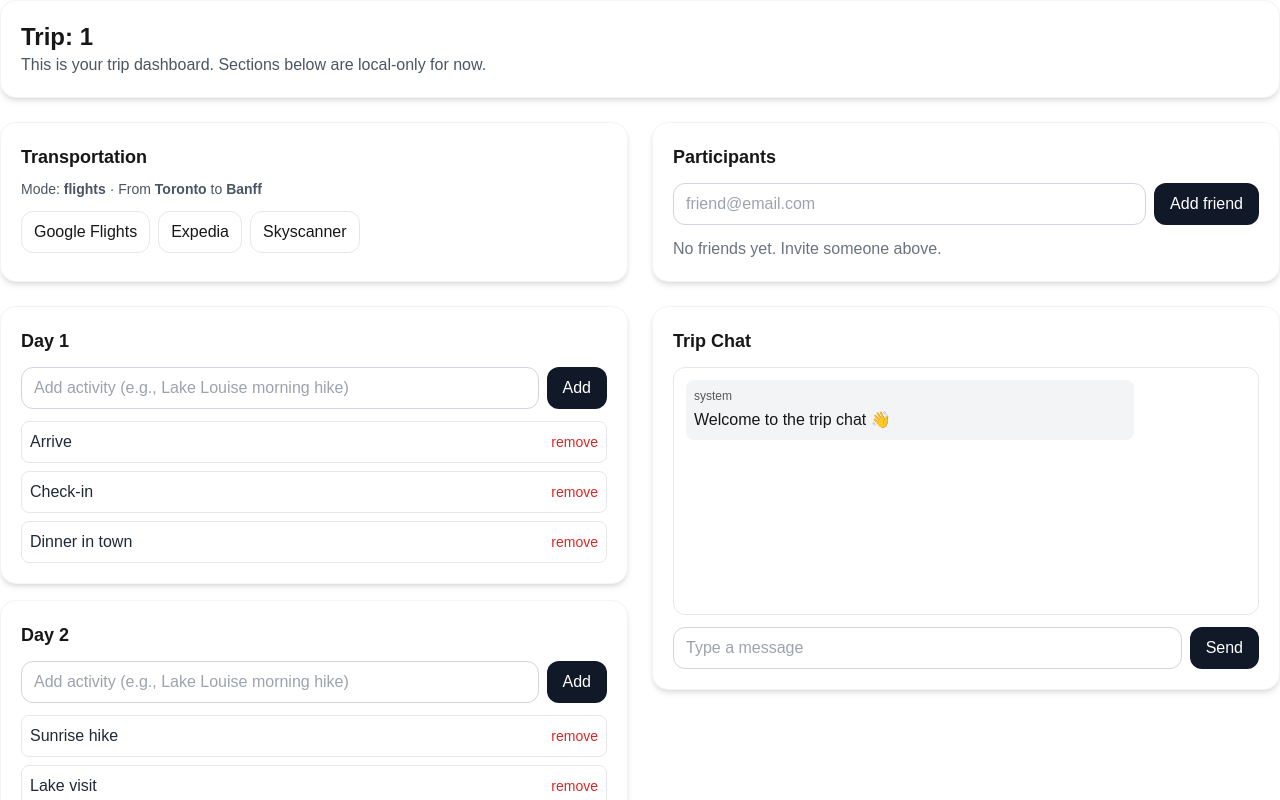
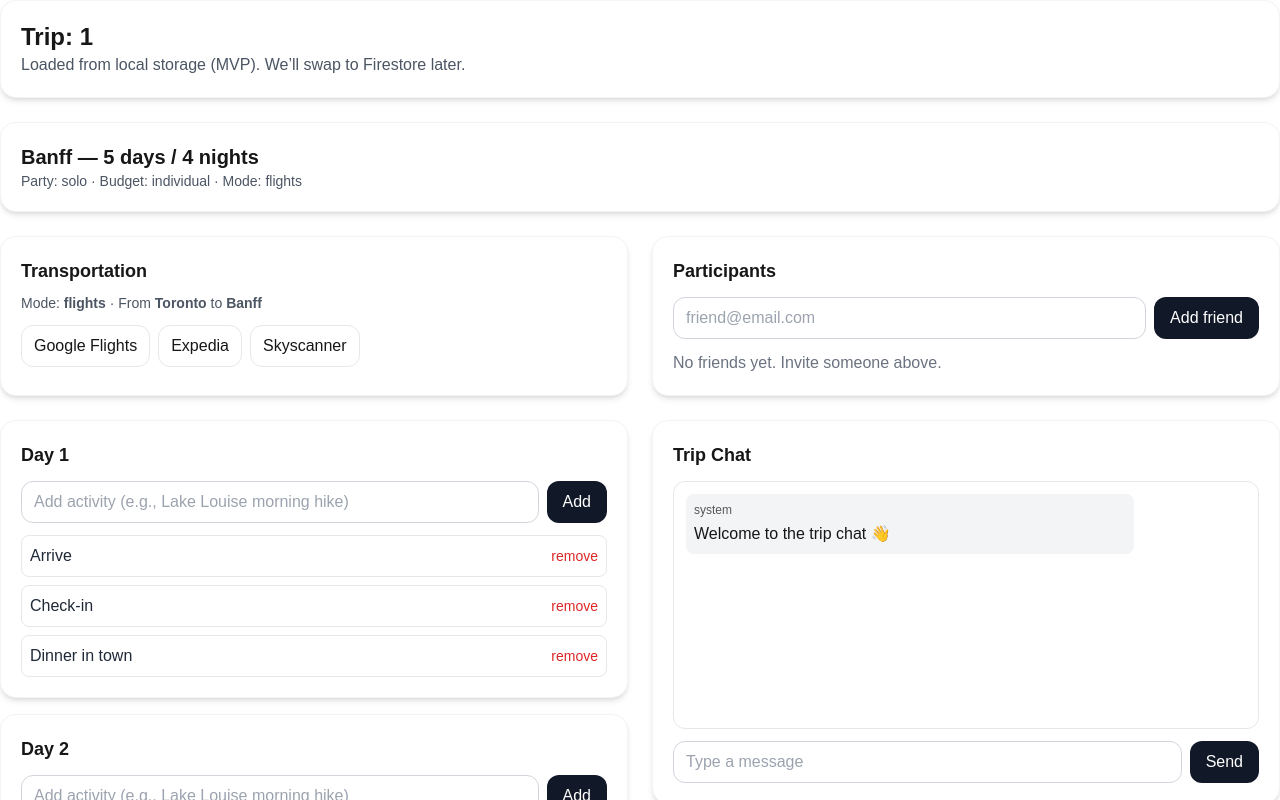
Before and after one commit to scharan1803/tripweave, a Next.js app: page /trip/1 in a window 1280 px wide. Shown: the top 800 px of the page. Built offline with nearby package versions, Linux system fonts and the light colour scheme.

Commit message:
Implement trip save/load with wizard auto-save and dynamic itinerary

```diff
--- /dev/null
+++ b/app/lib/storage.js
@@ -0,0 +1,28 @@
+// app/lib/storage.js
+const DRAFT_KEY = "tripweave:draft";
+const TRIP_KEY = (id) => `tripweave:trip:${id}`;
+
+export function saveDraft(draft) {
+  if (typeof window === "undefined") return;
+  try { localStorage.setItem(DRAFT_KEY, JSON.stringify(draft)); } catch {}
+}
+
+export function loadDraft() {
+  if (typeof window === "undefined") return null;
+  try { return JSON.parse(localStorage.getItem(DRAFT_KEY) || "null"); } catch { return null; }
+}
+
+export function saveTrip(id, data) {
+  if (typeof window === "undefined") return;
+  try { localStorage.setItem(TRIP_KEY(id), JSON.stringify(data)); } catch {}
+}
+
+export function loadTrip(id) {
+  if (typeof window === "undefined") return null;
+  try { return JSON.parse(localStorage.getItem(TRIP_KEY(id)) || "null"); } catch { return null; }
+}
+
+export function clearDraft() {
+  if (typeof window === "undefined") return;
+  try { localStorage.removeItem(DRAFT_KEY); } catch {}
+}
--- /dev/null
+++ b/app/trip/[id]/TripClient.jsx
@@ -0,0 +1,74 @@
+"use client";
+import { useEffect, useState } from "react";
+import { loadTrip, loadDraft } from "../../lib/storage";
+import TransportLinks from "../../components/TransportLinks";
+import ParticipantsPanel from "../../components/ParticipantsPanel";
+import ItineraryDay from "../../components/ItineraryDay";
+import ChatBox from "../../components/ChatBox";
+
+export default function TripClient({ id }) {
+  const [mounted, setMounted] = useState(false);
+  const [trip, setTrip] = useState(null);
+
+  // Mark mounted so we don’t render server HTML that will immediately change
+  useEffect(() => {
+    setMounted(true);
+  }, []);
+
+  // Load data from localStorage after mount
+  useEffect(() => {
+    if (!mounted) return;
+    const byId = loadTrip(id);
+    const draft = loadDraft();
+    setTrip(byId || draft || null);
+  }, [id, mounted]);
+
+  if (!mounted) {
+    // You can return null or a small skeleton UI
+    return <div className="text-sm text-gray-500">Loading trip…</div>;
+  }
+
+  const origin = trip?.origin || "Toronto";
+  const destination = trip?.destination || "Banff";
+  const nights = trip?.nights || 4;
+  const days = Math.max(1, Number(nights) + 1); // include departure day
+  const mode = trip?.transport || "flights";
+  const vibe = trip?.vibe || "adventure";
+
+  return (
+    <div className="space-y-6">
+      <section className="bg-white rounded-2xl shadow-md border border-gray-100 p-5">
+        <h2 className="text-xl font-bold">
+          {destination} — {days} day{days > 1 ? "s" : ""} / {nights} night{nights > 1 ? "s" : ""}
+        </h2>
+        <p className="text-gray-600 text-sm">
+          Party: {trip?.partyType || "solo"} · Budget: {trip?.budgetModel || "individual"} · Mode: {mode}
+        </p>
+      </section>
+
+      <section className="grid md:grid-cols-2 gap-6">
+        <TransportLinks mode={mode} origin={origin} destination={destination} />
+        <ParticipantsPanel />
+      </section>
+
+      <section className="grid md:grid-cols-2 gap-6">
+        <div className="space-y-4">
+          {Array.from({ length: Math.max(1, Number(nights) + 1) }).map((_, i) => (
+            <ItineraryDay
+              key={i}
+              dayNumber={i + 1}
+              initial={
+                i === 0
+                  ? ["Arrive", "Check-in", "Dinner in town"]
+                  : i === Math.max(1, Number(nights) + 1) - 1
+                  ? ["Pack up", "Leisurely brunch", "Depart"]
+                  : ["Morning activity", "Explore", "Group dinner"]
+              }
+            />
+          ))}
+        </div>
+        <ChatBox me="you@example.com" />
+      </section>
+    </div>
+  );
+}
--- a/app/trip/[id]/page.js
+++ b/app/trip/[id]/page.js
@@ -1,43 +1,14 @@
-import ItineraryDay from "../../components/ItineraryDay";
-import TransportLinks from "../../components/TransportLinks";
-import ParticipantsPanel from "../../components/ParticipantsPanel";
-import ChatBox from "../../components/ChatBox";
+import TripClient from "./TripClient";
 
 export default async function TripPage({ params }) {
-  // Your Next version wanted params awaited; keeping that since your minimal render worked.
-  const { id } = await params;
-
-  const origin = "Toronto";
-  const destination = "Banff";
-  const mode = "flights";
-
+  const { id } = await params; // keeping this since it worked on your setup
   return (
     <div className="space-y-6">
       <section className="bg-white rounded-2xl shadow-md border border-gray-100 p-5">
         <h1 className="text-2xl font-bold">Trip: {id}</h1>
-        <p className="text-gray-600">
-          This is your trip dashboard. Sections below are local-only for now.
-        </p>
+        <p className="text-gray-600">Loaded from local storage (MVP). We’ll swap to Firestore later.</p>
       </section>
-
-      <section className="grid md:grid-cols-2 gap-6">
-        <TransportLinks mode={mode} origin={origin} destination={destination} />
-        <ParticipantsPanel />
-      </section>
-
-      <section className="grid md:grid-cols-2 gap-6">
-        <div className="space-y-4">
-          <ItineraryDay
-            dayNumber={1}
-            initial={["Arrive", "Check-in", "Dinner in town"]}
-          />
-          <ItineraryDay
-            dayNumber={2}
-            initial={["Sunrise hike", "Lake visit", "Local food tour"]}
-          />
-        </div>
-        <ChatBox me="you@example.com" />
-      </section>
+      <TripClient id={id} />
     </div>
   );
 }
--- a/app/trip/new/page.js
+++ b/app/trip/new/page.js
@@ -1,5 +1,5 @@
 "use client";
-
+import { saveDraft, saveTrip, clearDraft } from "../../lib/storage";
 import { useEffect, useMemo, useState } from "react";
 import { useRouter, useSearchParams } from "next/navigation";
 import PromptCard from "../../components/PromptCard";
@@ -21,6 +21,18 @@ export default function NewTripWizard() {
     const prefill = search.get("destination");
     if (prefill) setState((s) => ({ ...s, destination: prefill }));
   }, [search]);
+  // Auto-save the wizard draft to localStorage whenever fields change
+  useEffect(() => {
+    const draftTrip = {
+      destination: state.destination,
+      partyType: state.partyType,
+      transport: state.transport,
+      budgetModel: state.budgetModel,
+      nights: Number(state.nights),
+      vibe: state.vibe,
+    };
+   saveDraft(draftTrip);
+}, [state.destination, state.partyType, state.transport, state.budgetModel, state.nights, state.vibe]);
 
   const canNext = useMemo(() => {
     switch (step) {
@@ -36,7 +48,21 @@ export default function NewTripWizard() {
   const finish = () => {
     // For MVP, just navigate to a draft URL. In Week 2 we’ll save to Firestore.
     const id = `draft-${Date.now()}`;
-    console.log("Wizard result:", state);
+    const trip = {
+    destination: state.destination,
+    partyType: state.partyType,
+    transport: state.transport,
+    budgetModel: state.budgetModel,
+    nights: Number(state.nights),
+    vibe: state.vibe,
+    origin: "Toronto",     // temporary placeholder
+    createdAt: Date.now(), // timestamp
+  };
+
+  saveTrip(id, trip);  // write final trip to localStorage
+  clearDraft();        // clear the in-progress draft
+
+
     router.push(`/trip/${id}`);
   };
 
```
